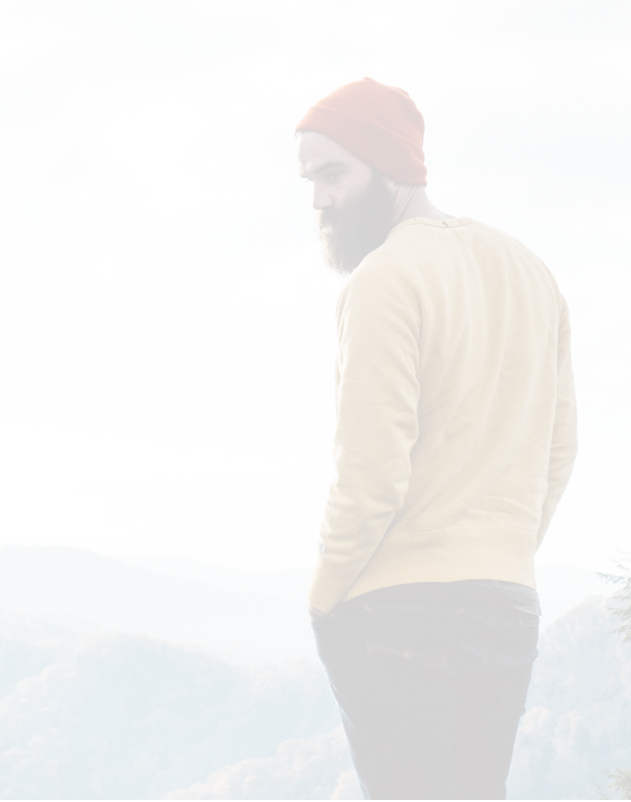
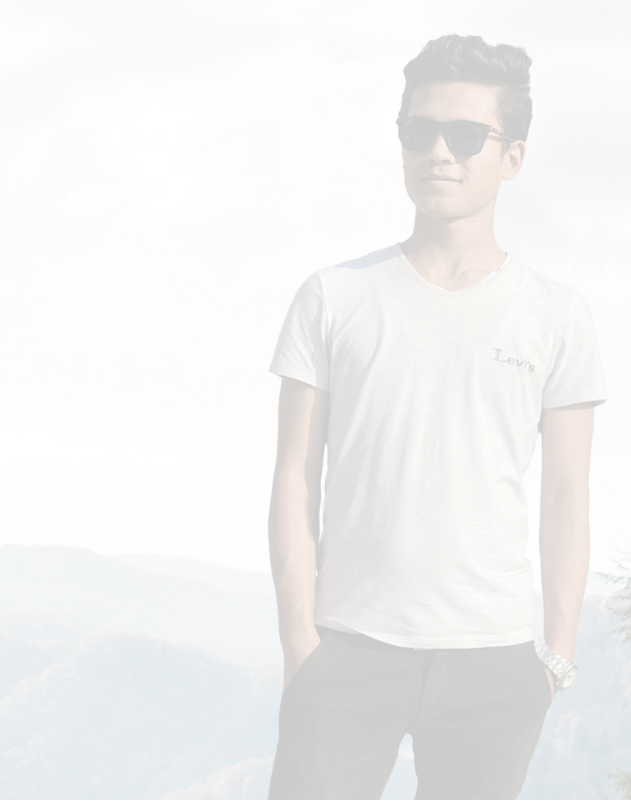
Before and after one commit to parish-shrestha/parish.com.np, a plain HTML site: page index.html in a window 1280 px wide. Shown: the top 802 px of the page, 649-1280 px from the left. Drawn offline with nearby package versions, Linux system fonts and the light colour scheme.

Commit message:
Added Image

```diff
--- a/assets/css/style.css
+++ b/assets/css/style.css
@@ -262,7 +262,7 @@ h1, h2, h3, h4, h5, h6 {
 #hero {
   width: 100%;
   height: 100vh;
-  background: url("../img/hero-bg.jpg") top right no-repeat;
+  background: url("../img/hero-bg1.jpg") top right no-repeat;
   background-size: cover;
   position: relative;
 }
```
Also changed, not shown: assets/img/hero-bg1.jpg (added).
